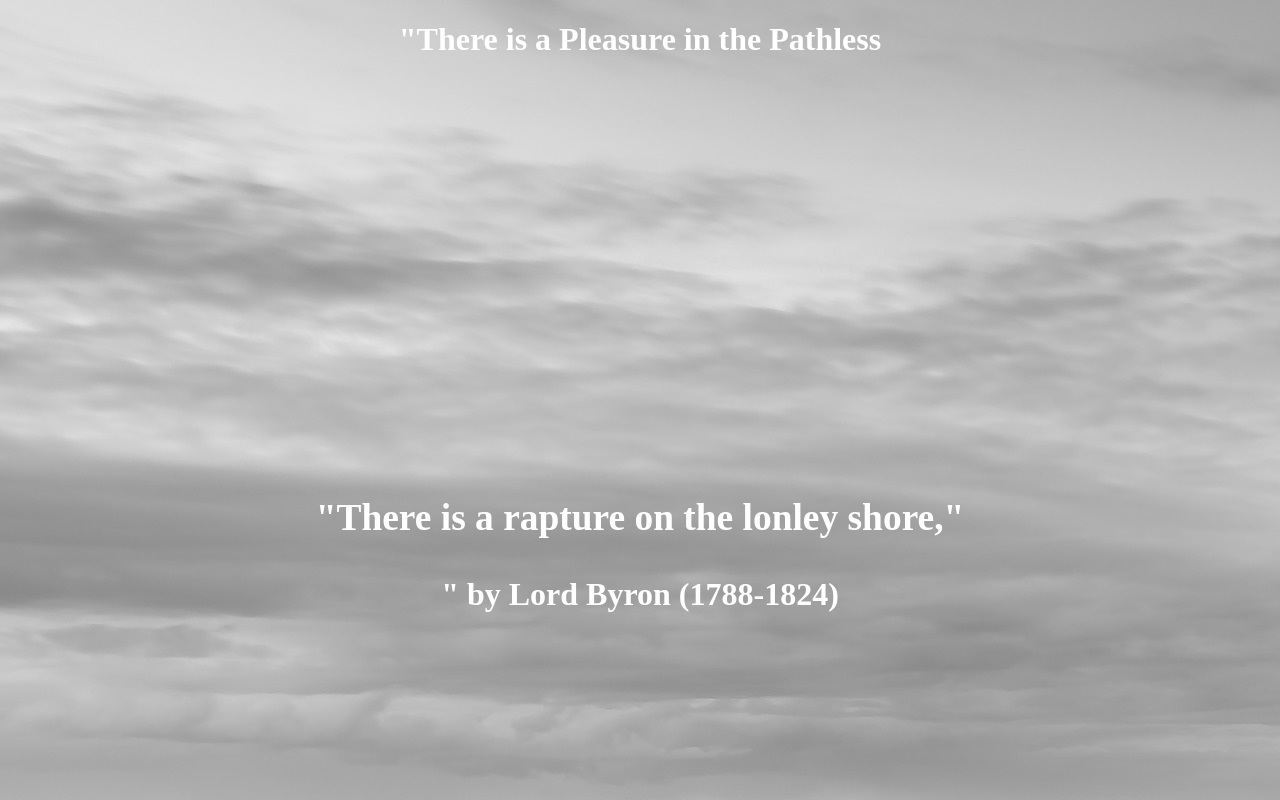
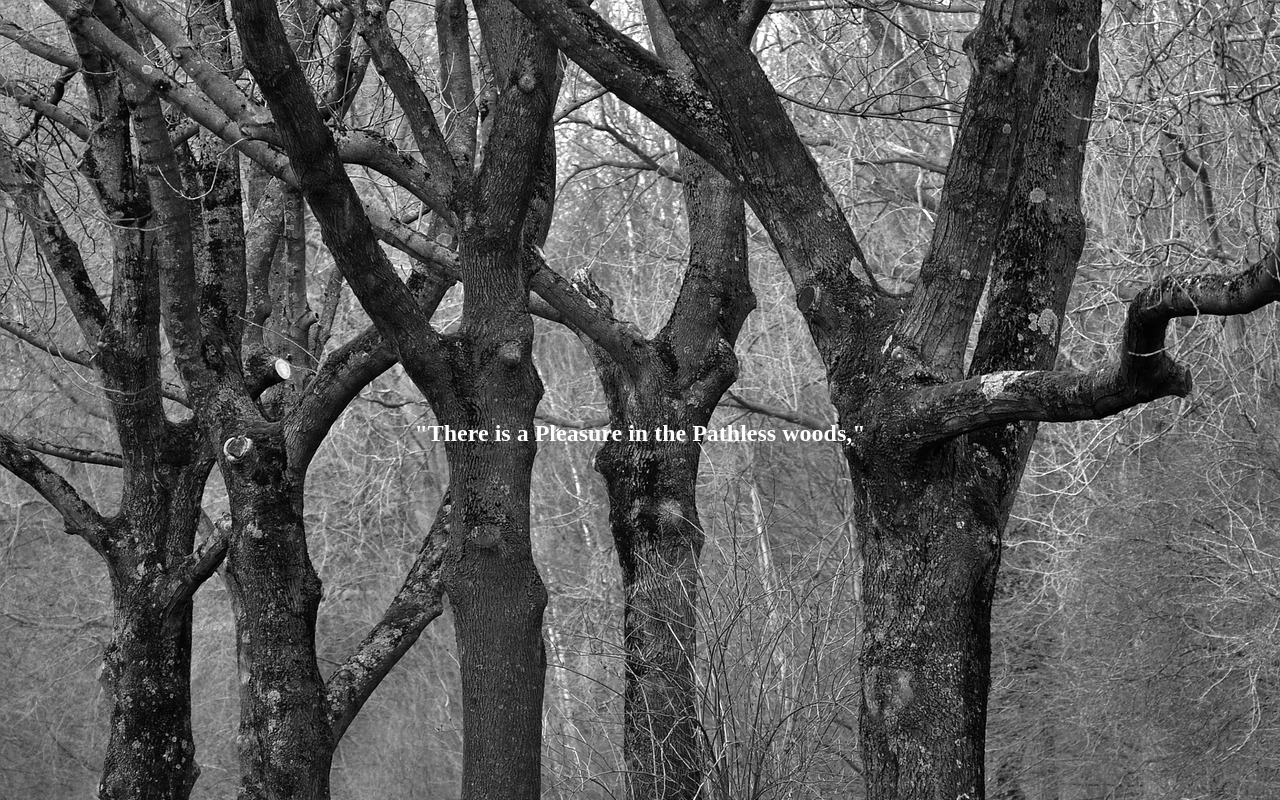
Before and after one commit to celina-kanzakimorris/Exercise-2-NM-3720, a plain HTML site: page index.html in a window 1280 px wide. Both pictures are taken after a click on the link "Woods". Drawn offline with Linux system fonts and the light colour scheme.

Commit message:
made it so that when you click the word the title block dissapears

```diff
--- a/css/styles.css
+++ b/css/styles.css
@@ -1,9 +1,9 @@
-h1, h3{
+h1, h2{
     text-align: center;
     color: white;
 }
 
-h3{
+h2{
     padding-top: 400px;
 }
 
--- a/index.html
+++ b/index.html
@@ -6,7 +6,8 @@
         <link rel="stylesheet" href="css/styles.css">
     </head>
     <body id="backgroundImage">
-        <h1>"There is a Pleasure in the Pathless <a id="clickMe">Woods </a>" by Lord Byron (1788-1824) </h1>
+        <h1 id="title">"There is a Pleasure in the Pathless <a id="clickMe">Woods </a>" by Lord Byron (1788-1824) </h1>
+        <h2 id="l1"></h2>
         <script src="js/scripts.js"></script>
     </body>
 </html>
--- a/js/scripts.js
+++ b/js/scripts.js
@@ -1,20 +1,24 @@
-var l1 = '"There is a Pleasure in the Pathless woods,"';
-var l2 = '"There is a rapture on the lonley shore,"';
+var l1 = document.getElementById("l1");
+
+var l2 = document.getElementById("l2");
 var l3 = '"There is society, where none intrudes"';
 var l4 = '"By the deep sea, and music in its roar:"';
 var l5 = '"I love not man the less, but nature more"';
+var title = document.getElementById("title");
+
 
 document.getElementById("clickMe").onclick = function () {
-    Line1()
+    Line1();
+    title.style.display = "none";
 };
 
 
 function Line1() {
-    document.getElementById("clickMe").innerHTML = '<h3>"There is a rapture on the lonley shore,"</h3>';
-    document.getElementById("backgroundImage").style.backgroundImage = "url('images/sea-1031262_1920.jpg')";
+    l1.innerHTML = '"There is a Pleasure in the Pathless woods,"';
+    document.getElementById("backgroundImage").style.backgroundImage = "url('images/tree-3207716_1920.jpg')";
 }
 
 function Line2() {
-    document.getElementById
-    document.getElementById("backgroundImage").style.backgroundImage = "url('images/nature-3048072_1920.jpg')";
+    l2.innerHTML = '"There is a rapture on the lonley shore,"';
+    document.getElementById("backgroundImage").style.backgroundImage = "url('images/sea-1031262_1920.jpg')";
 }
```
